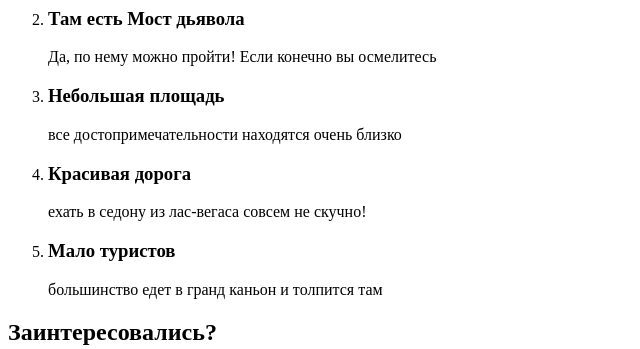
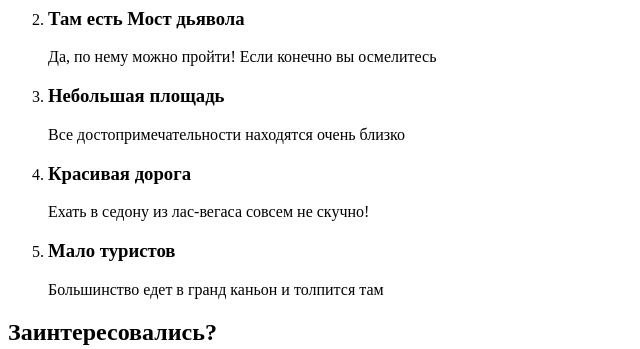
Before and after one commit to McCoul/1802563-sedona-31, a plain HTML site: page index.html in a window 1280 px wide. Shown: the part 1320-1669 px from the top of the page, 0-640 px from the left. Drawn offline with Linux system fonts and the light colour scheme.

Commit message:
Заглавные буквы в описании
Заглавные буквы в описании

```diff
--- a/index.html
+++ b/index.html
@@ -42,15 +42,15 @@
           вы осмелитесь</p></li>
         <li><h3>Небольшая
           площадь</h3>
-        <p>все достопримечательности
+        <p>Все достопримечательности
           находятся очень близко</p></li>
         <li><h3>Красивая
           дорога</h3>
-        <p>ехать в седону из лас-вегаса совсем
+        <p>Ехать в седону из лас-вегаса совсем
           не скучно!</p></li>
         <li><h3>Мало
           туристов</h3>
-        <p>большинство едет в гранд каньон
+        <p>Большинство едет в гранд каньон
           и толпится там</p></li>
       </ol>
       </section>
```
